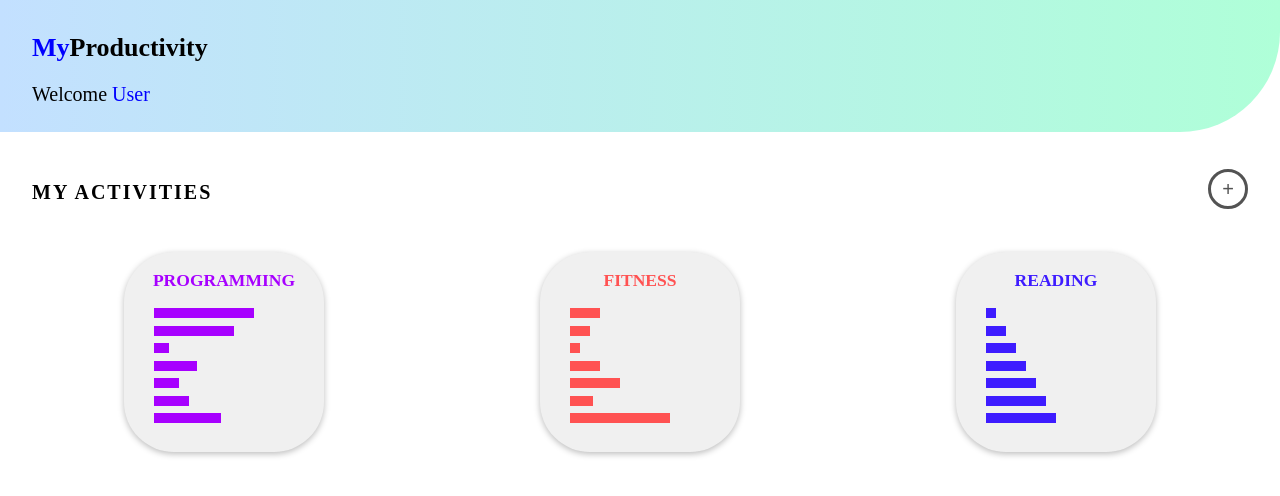
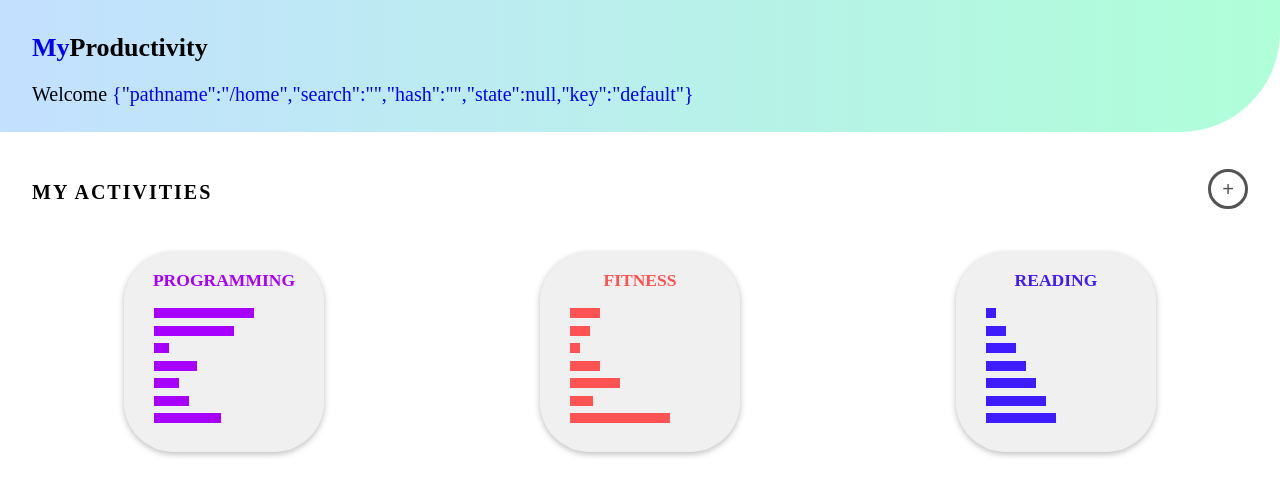
Before and after one commit to denverrthomas/myproductivity, a React (Create React App) app: page /home in a window 1280 px wide. Shown: the top 496 px of the page. Built offline with nearby package versions, Linux system fonts and the light colour scheme.

Commit message:
Display location object in place of user display name

```diff
--- a/src/components/Header.js
+++ b/src/components/Header.js
@@ -1,8 +1,8 @@
-const Header = () => {
+const Header = (props) => {
   return (
     <header>
         <h1><span>My</span>Productivity</h1>
-        <p>Welcome <span>User</span></p>
+        <p>Welcome <span>{props.displayName}</span></p>
     </header>
   )
 }
--- a/src/components/routes/Home.js
+++ b/src/components/routes/Home.js
@@ -2,6 +2,7 @@ import {useState} from 'react'
 import Header from '../Header.js'
 import Activities from '../Activities.js'
 import AddActivity from '../AddActivity.js'
+import { useLocation } from 'react-router-dom';
 
 export const Home = () => {
     const [showAddActivity, setShowAddActivity] = useState(false)
@@ -31,6 +32,8 @@ export const Home = () => {
       ]
     )
 
+    const location = useLocation();
+
     function addActivity(activity)
     {
       const id = Math.floor(Math.random() * 1000) + 1
@@ -46,7 +49,7 @@ export const Home = () => {
 
     return (
       <div>
-        <Header/>
+        <Header displayName={JSON.stringify(location)} />
         {showAddActivity && <AddActivity addActivity={addActivity}/>}
         <Activities activities={activities} onAdd={()=> setShowAddActivity(!showAddActivity)} showAdd={showAddActivity} removeActivity={removeActivity}/>
       </div>
--- a/src/components/routes/Login.js
+++ b/src/components/routes/Login.js
@@ -22,9 +22,10 @@ export const Login = () => {
         signInWithEmailAndPassword(auth, email, password)
             .then(userCredential => {
                 // Pass this user object into the home screen
+                console.log('Signed in')
                 const user = userCredential.user;
-                console.log(user);
-                navigate('home') // should include a variable id maybe so page knows to load that particular user info?
+                console.log(user.uid);
+                navigate('/home', { state: user }); // should include a variable id maybe so page knows to load that particular user info?
             })
             .catch(error => {
                 alert("Please make sure Email and Password are correct.")
```
